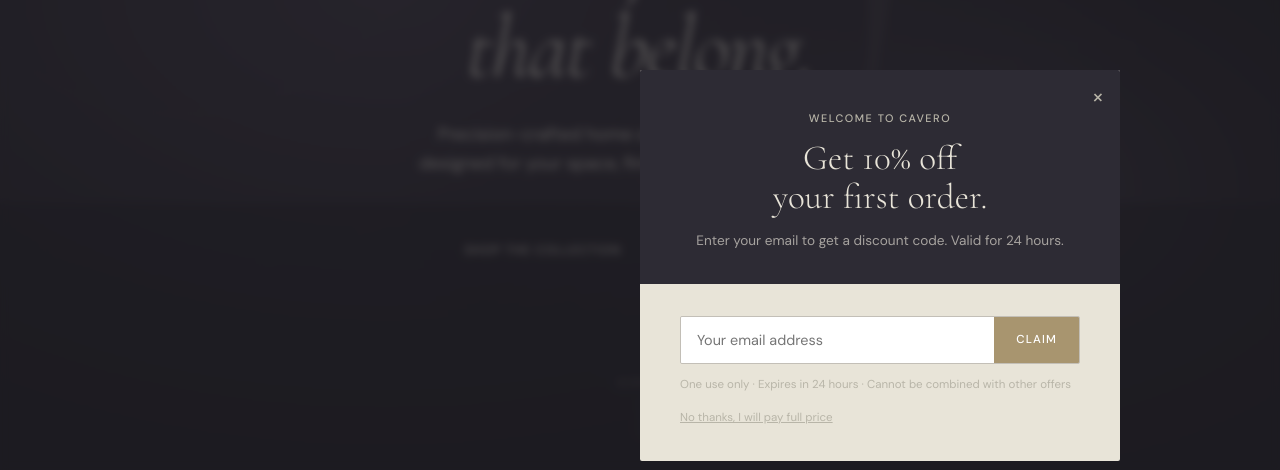
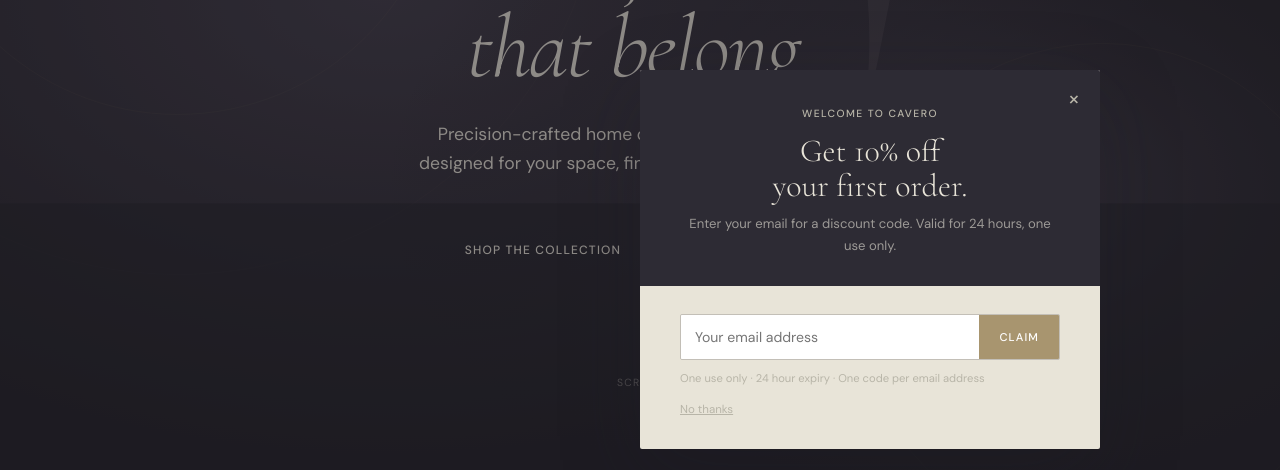
Before and after one commit to mrmosho/cavero, a React (Vite) app: page / in a window 1280 px wide. Shown: the part 330-800 px from the top of the page. Built offline with nearby package versions, Linux system fonts and the light colour scheme; no server answers; the database is empty.

Commit message:
fixing discount code logic

```diff
--- a/src/components/WelcomePopup.jsx
+++ b/src/components/WelcomePopup.jsx
@@ -2,7 +2,8 @@
 import { supabase } from '@/lib/supabase'
 import { sendDiscountEmail } from '@/lib/email'
 
-const SESSION_KEY = 'cavero_popup_seen'
+// localStorage so it never shows again on this device
+const STORAGE_KEY = 'cavero_welcome_seen'
 
 function generateCode() {
   const chars = 'ABCDEFGHJKLMNPQRSTUVWXYZ23456789'
@@ -12,21 +13,21 @@
 }
 
 export default function WelcomePopup() {
-  const [visible,  setVisible]  = useState(false)
-  const [email,    setEmail]    = useState('')
-  const [loading,  setLoading]  = useState(false)
-  const [claimed,  setClaimed]  = useState(null)
-  const [error,    setError]    = useState(null)
+  const [visible, setVisible] = useState(false)
+  const [email,   setEmail]   = useState('')
+  const [loading, setLoading] = useState(false)
+  const [claimed, setClaimed] = useState(null)
+  const [error,   setError]   = useState(null)
 
   useEffect(() => {
-    // Don't show if already seen this session
-    if (sessionStorage.getItem(SESSION_KEY)) return
+    // Never show again on this device once dismissed or claimed
+    if (localStorage.getItem(STORAGE_KEY)) return
     const timer = setTimeout(() => setVisible(true), 5000)
     return () => clearTimeout(timer)
   }, [])
 
   function dismiss() {
-    sessionStorage.setItem(SESSION_KEY, '1')
+    localStorage.setItem(STORAGE_KEY, '1')
     setVisible(false)
   }
 
@@ -38,23 +39,36 @@
 
     const normalizedEmail = email.toLowerCase().trim()
 
-    // Check if this email already has a valid unused code
+    // Check if this email has EVER had a code — used or not
     const { data: existing } = await supabase
       .from('discount_codes')
       .select('code, expires_at, used')
       .eq('email', normalizedEmail)
-      .eq('used', false)
       .order('created_at', { ascending: false })
       .limit(1)
       .maybeSingle()
 
-    if (existing && new Date(existing.expires_at) > new Date()) {
-      setClaimed({ code: existing.code, expiresAt: existing.expires_at })
+    if (existing) {
+      if (existing.used) {
+        // Code already used — don't give another one
+        setError('This email has already used a welcome discount.')
+        setLoading(false)
+        return
+      }
+      if (new Date(existing.expires_at) > new Date()) {
+        // Still valid — show the existing code
+        setClaimed({ code: existing.code, expiresAt: existing.expires_at })
+        localStorage.setItem(STORAGE_KEY, '1')
+        setLoading(false)
+        return
+      }
+      // Expired and unused — don't give another one
+      setError('This email has already claimed a welcome discount.')
       setLoading(false)
       return
     }
 
-    // Generate new unique code
+    // Brand new email — generate code
     const code      = generateCode()
     const expiresAt = new Date(Date.now() + 24 * 60 * 60 * 1000).toISOString()
 
@@ -63,16 +77,14 @@
       .insert({ code, email: normalizedEmail, percent_off: 10, expires_at: expiresAt })
 
     if (dbErr) {
-      console.error('Discount code insert error:', dbErr)
       setError('Something went wrong. Please try again.')
       setLoading(false)
       return
     }
 
     await sendDiscountEmail({ to: normalizedEmail, code, expiresAt })
-
     setClaimed({ code, expiresAt })
-    sessionStorage.setItem(SESSION_KEY, '1')
+    localStorage.setItem(STORAGE_KEY, '1')
     setLoading(false)
   }
 
@@ -80,21 +92,56 @@
 
   return (
     <>
-      <div onClick={dismiss} style={{ position:'fixed', inset:0, background:'rgba(29,28,34,0.7)', zIndex:1200, backdropFilter:'blur(4px)' }} />
-      <div style={{ position:'fixed', top:'50%', left:'50%', transform:'translate(-50%,-50%)', width:'calc(100% - 32px)', maxWidth:480, background:'var(--cream)', borderRadius:'var(--r)', zIndex:1201, overflow:'hidden', animation:'fadeSlideUp 0.5s var(--ease-out) both' }}>
+      {/* Subtle overlay — doesn't block the whole site */}
+      <div
+        onClick={dismiss}
+        style={{
+          position: 'fixed', inset: 0,
+          background: 'rgba(29,28,34,0.45)',
+          zIndex: 1200,
+        }}
+      />
 
-        <button onClick={dismiss} style={{ position:'absolute', top:16, right:16, background:'none', border:'none', cursor:'pointer', fontSize:'1.4rem', color:'var(--stone)', lineHeight:1, zIndex:1 }}>×</button>
+      {/* Modal — properly centered */}
+      <div style={{
+        position:  'fixed',
+        top:       '50%',
+        left:      '50%',
+        transform: 'translate(-50%, -50%)',
+        width:     'calc(100% - 48px)',
+        maxWidth:  460,
+        background: 'var(--cream)',
+        borderRadius: 'var(--r)',
+        zIndex:    1201,
+        overflow:  'hidden',
+        boxShadow: '0 24px 80px rgba(29,28,34,0.25)',
+        animation: 'fadeSlideUp 0.4s var(--ease-out) both',
+      }}>
+        {/* Close */}
+        <button
+          onClick={dismiss}
+          style={{ position:'absolute', top:14, right:16, background:'none', border:'none', cursor:'pointer', fontSize:'1.4rem', color:'var(--stone)', lineHeight:1, zIndex:1, padding:4 }}>
+          ×
+        </button>
 
-        <div style={{ background:'var(--charcoal)', padding:'40px 40px 32px', textAlign:'center' }}>
-          <p style={{ fontSize:'0.68rem', fontWeight:500, letterSpacing:'0.14em', textTransform:'uppercase', color:'var(--stone)', marginBottom:12 }}>Welcome to Cavero</p>
-          <h2 style={{ fontFamily:'var(--font-display)', fontSize:'2.2rem', fontWeight:300, color:'var(--cream)', lineHeight:1.1, margin:'0 0 12px' }}>Get 10% off<br />your first order.</h2>
-          <p style={{ fontSize:'0.85rem', color:'rgba(232,228,216,0.65)', lineHeight:1.7, margin:0 }}>Enter your email to get a discount code. Valid for 24 hours.</p>
+        {/* Header */}
+        <div style={{ background:'var(--charcoal)', padding:'36px 40px 28px', textAlign:'center' }}>
+          <p style={{ fontSize:'0.65rem', fontWeight:500, letterSpacing:'0.14em', textTransform:'uppercase', color:'var(--stone)', marginBottom:10 }}>
+            Welcome to Cavero
+          </p>
+          <h2 style={{ fontFamily:'var(--font-display)', fontSize:'2rem', fontWeight:300, color:'var(--cream)', lineHeight:1.1, margin:'0 0 10px' }}>
+            Get 10% off<br />your first order.
+          </h2>
+          <p style={{ fontSize:'0.82rem', color:'rgba(232,228,216,0.6)', lineHeight:1.7, margin:0 }}>
+            Enter your email for a discount code. Valid for 24 hours, one use only.
+          </p>
         </div>
 
-        <div style={{ padding:'32px 40px 36px' }}>
+        {/* Body */}
+        <div style={{ padding:'28px 40px 32px' }}>
           {!claimed ? (
             <form onSubmit={handleClaim}>
-              <div style={{ display:'flex', gap:0, border:'1px solid rgba(45,43,52,0.2)', borderRadius:'var(--r)', overflow:'hidden', marginBottom:12 }}>
+              <div style={{ display:'flex', border:'1px solid rgba(45,43,52,0.2)', borderRadius:'var(--r)', overflow:'hidden', marginBottom:10 }}>
                 <input
                   type="email"
                   value={email}
@@ -102,29 +149,38 @@
                   placeholder="Your email address"
                   required
                   autoFocus
-                  style={{ flex:1, padding:'14px 16px', border:'none', outline:'none', fontSize:'0.9rem', fontFamily:'var(--font-body)', background:'#fff', color:'var(--charcoal)' }}
+                  style={{ flex:1, padding:'13px 14px', border:'none', outline:'none', fontSize:'0.88rem', fontFamily:'var(--font-body)', background:'#fff', color:'var(--charcoal)' }}
                 />
-                <button type="submit" disabled={loading}
-                  style={{ padding:'14px 22px', background:'var(--bronze)', color:'#fff', border:'none', fontSize:'0.72rem', fontWeight:500, letterSpacing:'0.1em', textTransform:'uppercase', cursor:loading?'default':'pointer', fontFamily:'var(--font-body)', whiteSpace:'nowrap', opacity:loading?0.7:1 }}>
+                <button
+                  type="submit"
+                  disabled={loading}
+                  style={{ padding:'13px 20px', background:'var(--bronze)', color:'#fff', border:'none', fontSize:'0.7rem', fontWeight:500, letterSpacing:'0.1em', textTransform:'uppercase', cursor:loading?'default':'pointer', fontFamily:'var(--font-body)', whiteSpace:'nowrap', opacity:loading?0.7:1 }}>
                   {loading ? '...' : 'Claim'}
                 </button>
               </div>
               {error && <p style={{ fontSize:'0.75rem', color:'#991B1B', marginBottom:8 }}>{error}</p>}
-              <p style={{ fontSize:'0.72rem', color:'var(--stone)', lineHeight:1.6 }}>One use only · Expires in 24 hours · Cannot be combined with other offers</p>
-              <button type="button" onClick={dismiss} style={{ display:'block', marginTop:16, fontSize:'0.72rem', color:'var(--stone)', background:'none', border:'none', cursor:'pointer', textDecoration:'underline', fontFamily:'var(--font-body)' }}>
-                No thanks, I will pay full price
+              <p style={{ fontSize:'0.7rem', color:'var(--stone)', lineHeight:1.6 }}>
+                One use only · 24 hour expiry · One code per email address
+              </p>
+              <button
+                type="button"
+                onClick={dismiss}
+                style={{ display:'block', marginTop:14, fontSize:'0.72rem', color:'var(--stone)', background:'none', border:'none', cursor:'pointer', textDecoration:'underline', fontFamily:'var(--font-body)' }}>
+                No thanks
               </button>
             </form>
           ) : (
             <div style={{ textAlign:'center' }}>
-              <p style={{ fontSize:'0.72rem', fontWeight:500, letterSpacing:'0.12em', textTransform:'uppercase', color:'var(--stone)', marginBottom:12 }}>Your discount code</p>
-              <div style={{ background:'var(--charcoal)', padding:'20px', borderRadius:'var(--r)', marginBottom:16 }}>
-                <p style={{ fontFamily:'monospace', fontSize:'1.6rem', fontWeight:700, color:'var(--cream)', letterSpacing:'0.1em', margin:0 }}>{claimed.code}</p>
-                <p style={{ fontSize:'0.72rem', color:'var(--stone)', marginTop:6 }}>
+              <p style={{ fontSize:'0.68rem', fontWeight:500, letterSpacing:'0.12em', textTransform:'uppercase', color:'var(--stone)', marginBottom:10 }}>Your discount code</p>
+              <div style={{ background:'var(--charcoal)', padding:'18px 20px', borderRadius:'var(--r)', marginBottom:14 }}>
+                <p style={{ fontFamily:'monospace', fontSize:'1.5rem', fontWeight:700, color:'var(--cream)', letterSpacing:'0.1em', margin:0 }}>{claimed.code}</p>
+                <p style={{ fontSize:'0.7rem', color:'var(--stone)', marginTop:5 }}>
                   Expires {new Date(claimed.expiresAt).toLocaleDateString('en-EG', { day:'numeric', month:'long' })} at {new Date(claimed.expiresAt).toLocaleTimeString('en-EG', { hour:'2-digit', minute:'2-digit' })}
                 </p>
               </div>
-              <p style={{ fontSize:'0.8rem', color:'var(--stone)', marginBottom:20, lineHeight:1.6 }}>Enter this code at checkout to get 10% off your order.</p>
+              <p style={{ fontSize:'0.78rem', color:'var(--stone)', marginBottom:18, lineHeight:1.6 }}>
+                Enter this code at checkout for 10% off.
+              </p>
               <button onClick={dismiss} className="btn btn-bronze btn-full">Shop now</button>
             </div>
           )}
```
